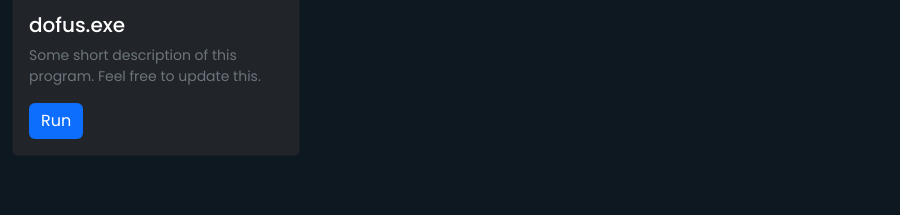
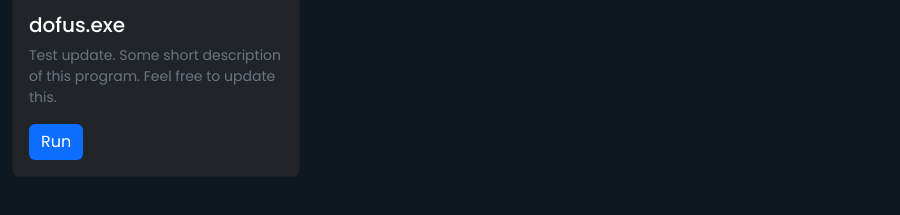
Before and after one commit to shubhsbankar/chimera-launcher, an Electron app: page pages/home.html in a window 900 px wide. Shown: the part 495-710 px from the top of the page. Drawn offline with nearby package versions, Linux system fonts and the light colour scheme.

Commit message:
test update

```diff
--- a/package.json
+++ b/package.json
@@ -1,6 +1,6 @@
 {
   "name": "chimera-launcher",
-  "version": "1.0.0",
+  "version": "1.0.5",
   "description": "This is an app launcher developed with ElectronJS.",
   "main": "main.js",
   "scripts": {
--- a/pages/home.html
+++ b/pages/home.html
@@ -28,7 +28,7 @@
             <img class="card-img-top" src="../assets/img/logo.png" alt="Card image cap">
             <div class="card-body">
                 <h5 class="card-title text-white">dofus.exe</h5>
-                <p class="card-text text-secondary small">Some short description of this program. Feel free to update this.</p>
+                <p class="card-text text-secondary small">Test update. Some short description of this program. Feel free to update this.</p>
                 <button class="btn btn-primary text-white" id="dofus-run-button">Run</button>
             </div>
         </div>
```
